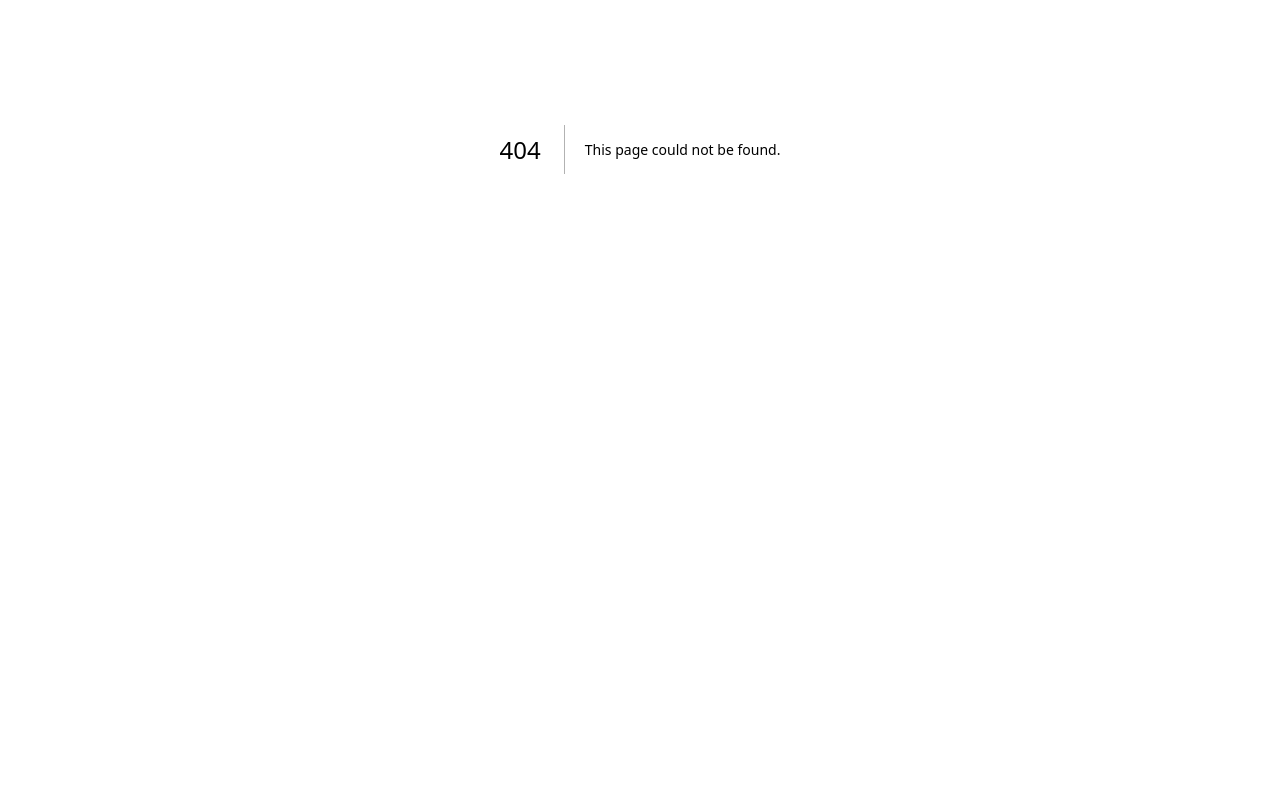
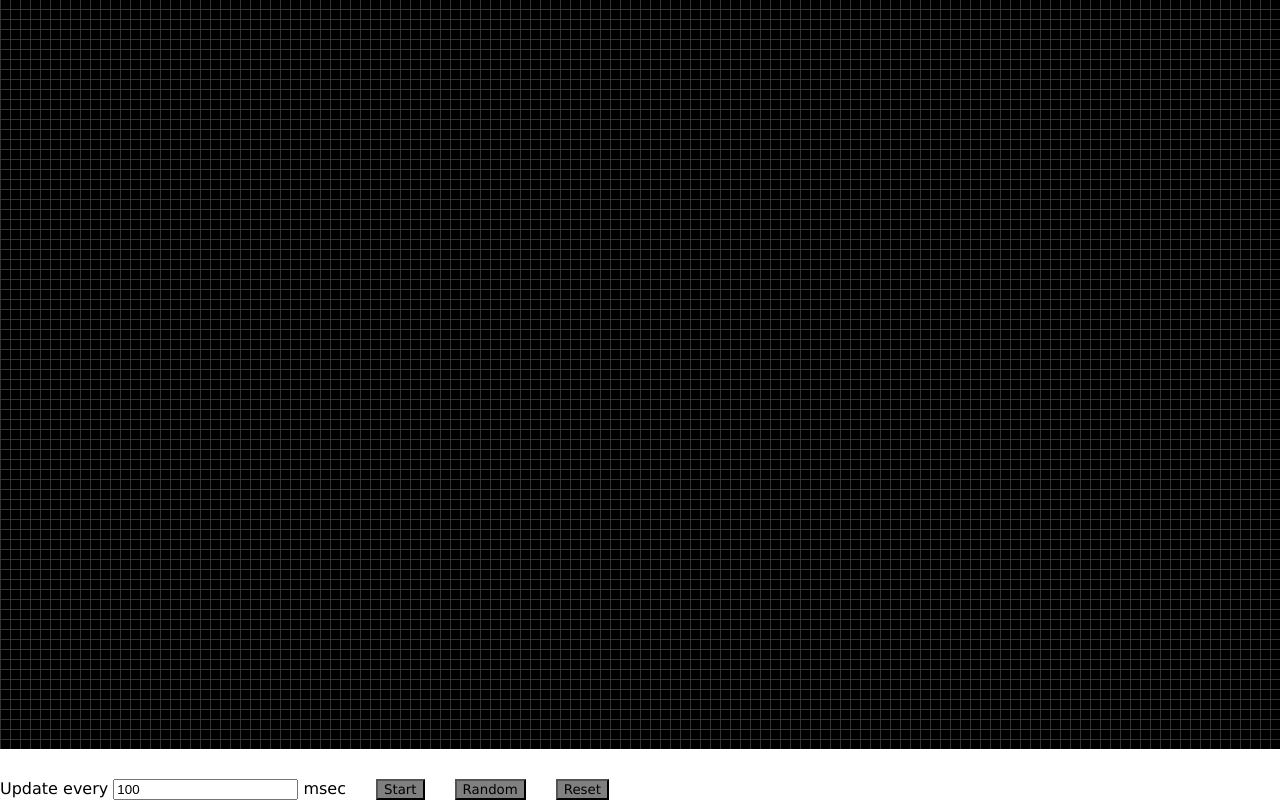
Before and after one commit to Jerald-ctrl/CSS_Assignment, a Next.js app: page /Game in a window 1280 px wide. Before the commit this address had no page. Shown: the part 312-1112 px from the top of the page. Before the commit the page ends 861 px from the top, so only its background shows below. Built offline with nearby package versions, Linux system fonts and the light colour scheme.

Commit message:
funi game is complete
game :D

```diff
--- /dev/null
+++ b/app/Game/Game.css
@@ -0,0 +1,26 @@
+.Board {
+    position: relative;
+    margin: 0 auto;
+    background-color: #000;
+    background-image:
+        linear-gradient(#333 1px, transparent 1px),
+        linear-gradient(90deg, #333 1px, transparent 1px);
+}
+
+.Cell {
+    background: #ccc;
+    position: absolute;
+}
+
+.controls {
+    margin-top: 30px;
+    font-family: Verdana, Geneva, Tahoma, sans-serif;
+}
+
+.button {
+    margin-left: 30px;
+    cursor: pointer;
+    font-family: Verdana, Geneva, Tahoma, sans-serif;
+    color: black;
+    background-color: grey;
+}
--- /dev/null
+++ b/app/Game/Game.jsx
@@ -0,0 +1,206 @@
+"use client"
+
+import React from 'react';
+import './Game.css';
+
+
+const CELL_SIZE = 10;
+const WIDTH = 1300;
+const HEIGHT = 1000;
+
+
+class Cell extends React.Component {
+z
+    render() {
+        const { x, y } = this.props;
+        return (
+            <div className="Cell" style={{
+                left: `${CELL_SIZE * x + 1}px`,
+                top: `${CELL_SIZE * y + 1}px`,
+                width: `${CELL_SIZE - 1}px`,
+                height: `${CELL_SIZE - 1}px`,
+            }} />
+        );
+    }
+}
+
+
+class Game extends React.Component {
+
+    constructor() {
+        super();
+        this.rows = HEIGHT / CELL_SIZE;
+        this.cols = WIDTH / CELL_SIZE;
+
+        this.board = this.makeEmptyBoard();
+    }
+
+    state = {
+        cells: [],
+        isRunning: false,
+        interval: 100,
+    }
+
+    makeEmptyBoard() {
+        let board = [];
+        for (let y = 0; y < this.rows; y++) {
+            board[y] = [];
+            for (let x = 0; x < this.cols; x++) {
+                board[y][x] = false;
+            }
+        }
+
+        return board;
+    }
+
+    getElementOffset() {
+        const rect = this.boardRef.getBoundingClientRect();
+        const doc = document.documentElement;
+
+        return {
+            x: (rect.left + window.pageXOffset) - doc.clientLeft,
+            y: (rect.top + window.pageYOffset) - doc.clientTop,
+        };
+    }
+
+    makeCells() {
+        let cells = [];
+        for (let y = 0; y < this.rows; y++) {
+            for (let x = 0; x < this.cols; x++) {
+                if (this.board[y][x]) {
+                    cells.push({ x, y });
+                }
+            }
+        }
+
+        return cells;
+    }
+
+    handleClick = (event) => {
+
+        const elemOffset = this.getElementOffset();
+        const offsetX = event.clientX - elemOffset.x;
+        const offsetY = event.clientY - elemOffset.y;
+
+        const x = Math.floor(offsetX / CELL_SIZE);
+        const y = Math.floor(offsetY / CELL_SIZE);
+
+        if (x >= 0 && x <= this.cols && y >= 0 && y <= this.rows) {
+            this.board[y][x] = !this.board[y][x];
+        }
+
+        this.setState({ cells: this.makeCells() });
+    }
+
+    startGame = () => {
+        this.setState({ isRunning: true });
+        this.runIteration();
+    }
+
+    stopGame = () => {
+        this.setState({ isRunning: false });
+        if (this.timeoutHandler) {
+            window.clearTimeout(this.timeoutHandler);
+            this.timeoutHandler = null;
+        }
+    }
+
+    runIteration() {
+        let newBoard = this.makeEmptyBoard();
+
+        for (let y = 0; y < this.rows; y++) {
+            for (let x = 0; x < this.cols; x++) {
+                let neighbors = this.calculateNeighbors(this.board, x, y);
+                if (this.board[y][x]) {
+                    if (neighbors === 2 || neighbors === 3) {
+                        newBoard[y][x] = true;
+                    } else {
+                        newBoard[y][x] = false;
+                    }
+                } else {
+                    if (!this.board[y][x] && neighbors === 3) {
+                        newBoard[y][x] = true;
+                    }
+                }
+            }
+        }
+
+        this.board = newBoard;
+        this.setState({ cells: this.makeCells() });
+
+        this.timeoutHandler = window.setTimeout(() => {
+            this.runIteration();
+        }, this.state.interval);
+    }
+
+    /**
+     * Calculate the number of neighbors at point (x, y)
+     * @param {Array} board
+     * @param {int} x
+     * @param {int} y
+     */
+    calculateNeighbors(board, x, y) {
+        let neighbors = 0;
+        const dirs = [[-1, -1], [-1, 0], [-1, 1], [0, 1], [1, 1], [1, 0], [1, -1], [0, -1]];
+        for (let i = 0; i < dirs.length; i++) {
+            const dir = dirs[i];
+            let y1 = y + dir[0];
+            let x1 = x + dir[1];
+
+            if (x1 >= 0 && x1 < this.cols && y1 >= 0 && y1 < this.rows && board[y1][x1]) {
+                neighbors++;
+            }
+        }
+
+        return neighbors;
+    }
+
+    handleIntervalChange = (event) => {
+        this.setState({ interval: event.target.value });
+    }
+
+    handleReset = () => {
+        this.board = this.makeEmptyBoard();
+        this.setState({ cells: this.makeCells() });
+    }
+
+    handleRandom = () => {
+        for (let y = 0; y < this.rows; y++) {
+            for (let x = 0; x < this.cols; x++) {
+                this.board[y][x] = (Math.random() >= 0.5);
+            }
+        }
+
+        this.setState({ cells: this.makeCells() });
+    }
+
+    render() {
+        const { cells, interval, isRunning } = this.state;
+        return (
+            <div>
+                <div className="Board"
+                    style={{ width: WIDTH, height: HEIGHT, backgroundSize: `${CELL_SIZE}px ${CELL_SIZE}px`}}
+                    onClick={this.handleClick}
+                    ref={(n) => { this.boardRef = n; }}>
+
+                    {cells.map(cell => (
+                        <Cell x={cell.x} y={cell.y} key={`${cell.x},${cell.y}`}/>
+                    ))}
+                </div>
+
+                <div className="controls">
+                    Update every <input value={this.state.interval} onChange={this.handleIntervalChange} /> msec
+                    {isRunning ?
+                        <button className="button" onClick={this.stopGame}>Stop</button> :
+                        <button className="button" onClick={this.startGame}>Start</button>
+                    }
+                    <button className="button" onClick={this.handleRandom}>Random</button>
+                    <button className="button" onClick={this.handleReset}>Reset</button>
+                </div>
+            </div>
+        );
+    }
+}
+
+
+export default Game;
--- /dev/null
+++ b/app/Game/index.css
@@ -0,0 +1,5 @@
+body {
+    margin: 0;
+    padding: 0;
+    font-family: sans-serif;
+  }
--- /dev/null
+++ b/app/Game/index.jsx
@@ -0,0 +1,17 @@
+import React from 'react';
+import './index.css';
+import App from './App';
+import registerServiceWorker from './registerServiceWorker';
+
+function disp(){
+    return (
+        <div className="game" id = "container">
+          <div id = 'game'>
+          </div >
+          <App />
+        </div>
+      );
+    }
+
+export default disp
+registerServiceWorker();
--- /dev/null
+++ b/app/Game/page.css
@@ -0,0 +1,3 @@
+.App {
+    text-align: center;
+}
--- /dev/null
+++ b/app/Game/page.jsx
@@ -0,0 +1,15 @@
+import React from 'react';
+import Game from '@/app/Game/Game.jsx'; // Import the Game component
+import '@/app/Game/Game.css'; // Import the CSS file
+
+function disp(){
+return (
+    <div className="game" id = "container">
+      <div id = 'game'>
+      </div >
+      <Game id="game"/>
+    </div>
+  );
+}
+
+export default disp
--- a/app/Nav/Navbar.jsx
+++ b/app/Nav/Navbar.jsx
@@ -14,7 +14,7 @@ function DisplayNavbar() {
 
               <Navbar.Brand href="/home" className = "navbar-nav-link">HOME</Navbar.Brand>
               <Nav.Link href="/Steam" className = "navbar-nav-link">STEAM</Nav.Link>
-              <Nav.Link href="/Tetris" className = "navbar-nav-link">TETRIS</Nav.Link>
+              <Nav.Link href="/Game" className = "navbar-nav-link">GAME</Nav.Link>
               <Nav.Link href="/History" className = "navbar-nav-link">HISTORY</Nav.Link>
             </Nav>
 
```
Also changed, not shown: app/Tetris/page.jsx (deleted, +0 -112 lines).
